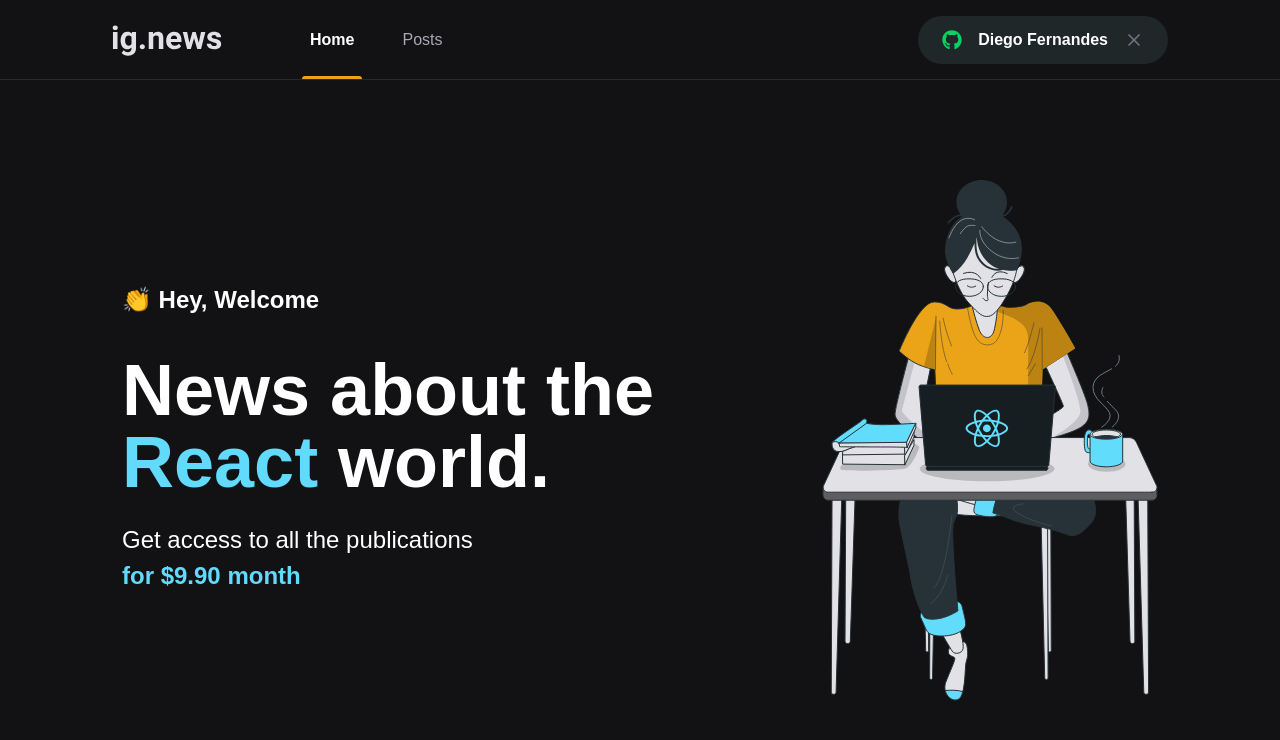
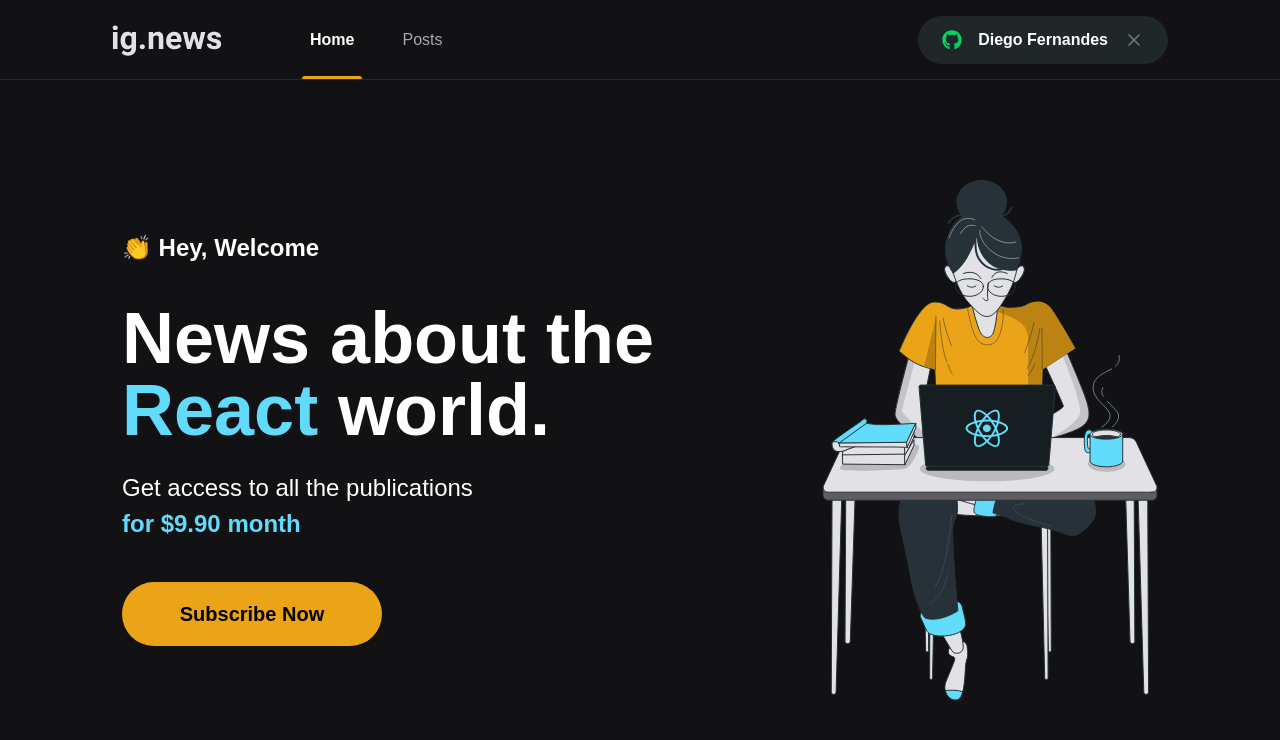
Before and after one commit to joaopaulonsoares/ignite-ignews, a Next.js app: page / in a window 1280 px wide. Shown: the top 740 px of the page. Built offline with nearby package versions, Linux system fonts and the light colour scheme.

Commit message:
Adding initial page button

```diff
--- /dev/null
+++ b/src/components/SubscribeButton/index.tsx
@@ -0,0 +1,9 @@
+import styles from './styles.module.scss';
+
+export function SubscribeButton() {
+    return (
+        <button type="button" className={styles.subscribeButton}>
+            Subscribe Now
+        </button>
+    )
+}
--- /dev/null
+++ b/src/components/SubscribeButton/styles.module.scss
@@ -0,0 +1,20 @@
+.subscribeButton {
+    width: 260px;
+    height: 4rem;
+    border: 0;
+    border-radius: 2rem;
+    background: var(--yellow-500);
+    color: var(-gray-900);
+    font-size: 1.25rem;
+    font-weight: bold;
+
+    display: flex;
+    align-items: center;
+    justify-content: center;
+
+    transition: filter 0.2s;
+
+    &:hover {
+        filter: brightness(0.8);
+    }
+}
--- a/src/pages/home.module.scss
+++ b/src/pages/home.module.scss
@@ -39,4 +39,8 @@
             font-weight: bold;
         }
     }
+
+    button {
+        margin-top: 2.5rem;
+    }
 }
--- a/src/pages/index.tsx
+++ b/src/pages/index.tsx
@@ -1,6 +1,7 @@
 import Head from 'next/head';
 
 import styles from './home.module.scss'
+import { SubscribeButton } from '../components/SubscribeButton';
 
 export default function Home() {
   return (
@@ -16,6 +17,7 @@
             Get access to all the publications <br />
             <span>for $9.90 month</span>
           </p>
+          <SubscribeButton />
         </section>
 
         <img src="images/avatar.svg" alt="Girl Coding" />
```
